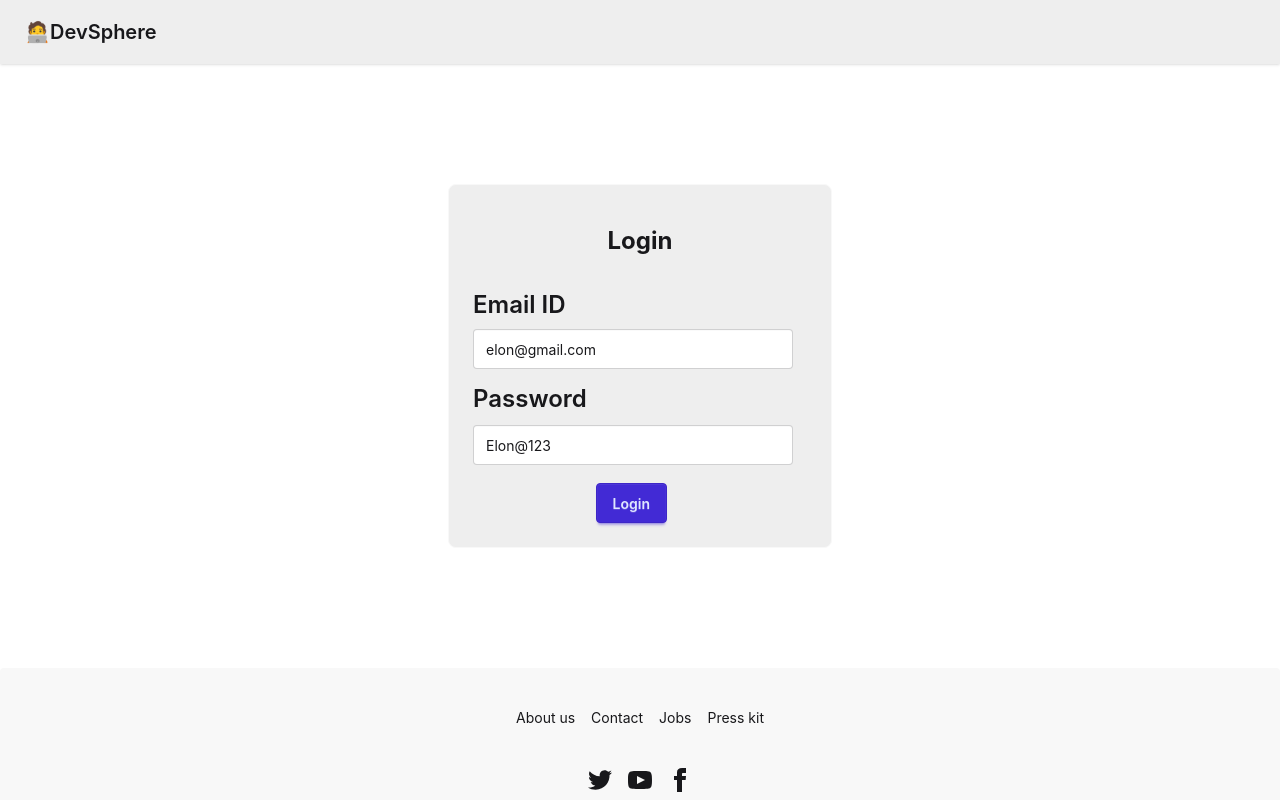
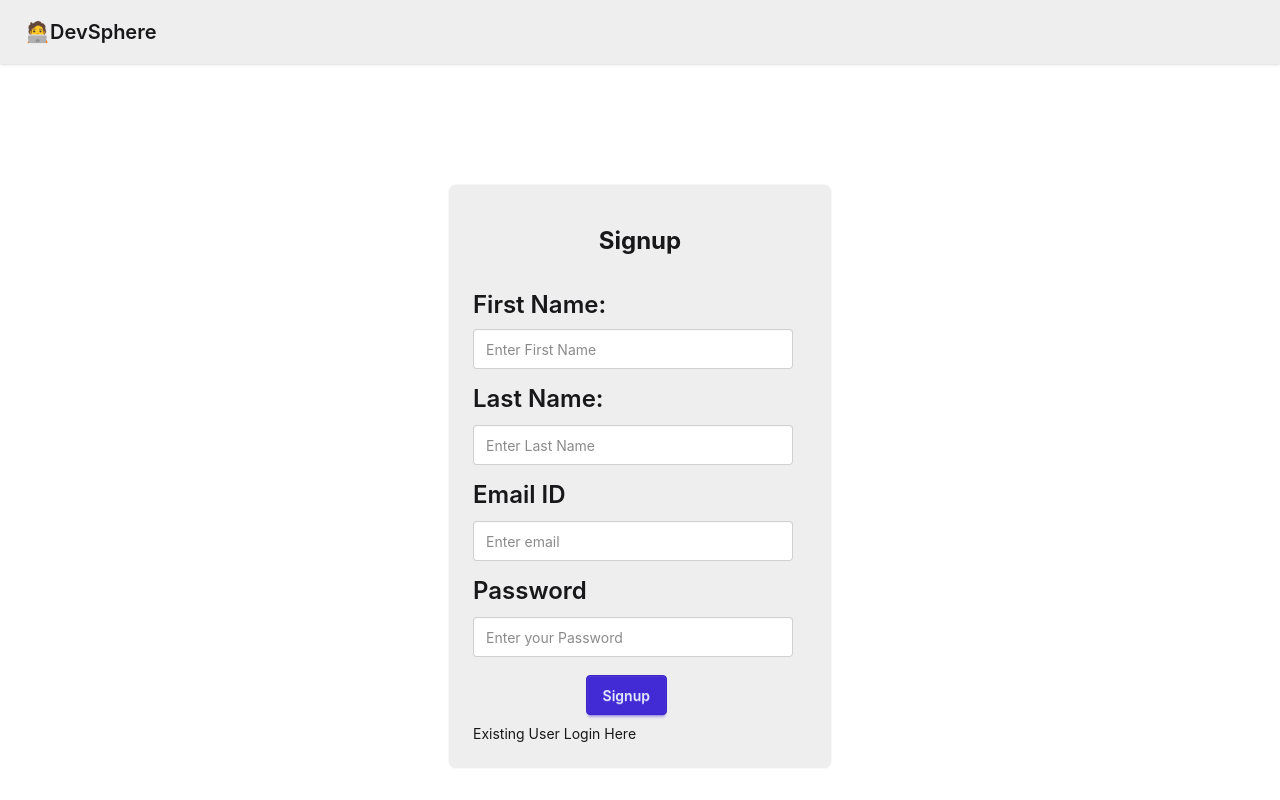
Before and after one commit to ParsiRamu/DevTinderWeb-Frontend, a React (Vite) app: page /login in a window 1280 px wide. Shown: the top 800 px of the page. Built offline with nearby package versions, Linux system fonts and the light colour scheme; no server answers.

Commit message:
Create the signup Page and Test the application

```diff
--- a/src/Components/Connections.jsx
+++ b/src/Components/Connections.jsx
@@ -36,7 +36,7 @@ const Connections = () => {
         const {_id,firstName,lastName,age,gender,about,photoUrl} = connection;
         return (
             <div key={_id} className='flex m-4 p-4 rounded-lg bg-base-300 w-1/2 mx-auto'>
-                <div><img src={photoUrl} className='w-90 h-40 rounded-full' alt="photo" /></div>
+                <div><img src={photoUrl} className='w-60 h-40 rounded-full' alt="photo" /></div>
                 <div className='text-left mx-4'>
                     <h2 className='text-2xl font-sans'>{firstName+" "+lastName}</h2>
                {age&& gender&& <p>{age+" , "+gender}</p>}
--- a/src/Components/EditProfile.jsx
+++ b/src/Components/EditProfile.jsx
@@ -10,10 +10,10 @@ const EditProfile = ({user}) => {
 
     const [firstName,setfirstName] = useState(user.firstName)
     const [lastName,setlasttName] = useState(user.lastName)
-    const [age,setAge] = useState(user.age)
-    const [gender,setGender] = useState(user.gender)
-    const [about,setAbout] = useState(user.about)
-    const [photoUrl,setPhotoUrl] = useState(user.photoUrl)
+    const [age,setAge] = useState(user.age || "")
+    const [gender,setGender] = useState(user.gender || "")
+    const [about,setAbout] = useState(user.about || "")
+    const [photoUrl,setPhotoUrl] = useState(user.photoUrl || "")
     const [error,setError] = useState(" ")
     const dispatch = useDispatch();
     const [showToast ,setshowToast] = useState(false)
--- a/src/Components/Login.jsx
+++ b/src/Components/Login.jsx
@@ -9,8 +9,11 @@ import { BASE_URL } from '../utils/constants';
 
 
 const Login = () => {
-  const [emailId,setEmailId] = useState("elon@gmail.com")
-  const [passWord,setPassword] = useState("Elon@123")
+  const [emailId,setEmailId] = useState("")
+  const [firstName,setFirstName] = useState("")
+  const [lastName,setlastName] = useState("")
+  const [isLoginform ,setisLoginform]  = useState(false)
+  const [passWord,setPassword] = useState("")
   const [error, setError] = useState("")
   const dispatch = useDispatch()
   const navigate = useNavigate()
@@ -28,15 +31,43 @@ const Login = () => {
   }
     catch(err){
       setError(err?.response?.data || "something went wrong!")
-      console.error(err?.response?.data)
+
+    }
+  }
+  const handleSignup = async()=>{
+    try{
+      const res = await axios.post(BASE_URL+"/signup",{firstName,lastName,emailId,passWord},{withCredentials:true})
+      console.log(res)
+       dispatch(addUser(res?.data?.data));
+      return navigate("/profile")
+
+    }
+    catch(err){
+       setError(err?.response?.data || "something went wrong!")
+
     }
   }
   return (
     <div className='flex justify-center my-10'>
      <div className="card card-border bg-base-300 w-96 my-20">
   <div className="card-body">
-    <h2 className="card-title justify-center font-bold my-4 text-2xl">Login</h2>
+    <h2 className="card-title justify-center font-bold my-4 text-2xl">{isLoginform?"Login":"Signup"}</h2>
     <fieldset className="fieldset">
+     {!isLoginform &&
+     <><legend className="fieldset-legend text-2xl ">First Name:</legend>
+  <input type="text"
+  value={firstName}
+   className="input" placeholder="Enter First Name "
+   onChange={(e)=>{
+    setFirstName(e.target.value)
+ }}/>
+  <legend className="fieldset-legend text-2xl ">Last Name:</legend>
+  <input type="text"
+  value={lastName}
+  className="input" placeholder="Enter Last Name "
+  onChange={(e)=>{
+    setlastName(e.target.value)
+  }}/> </>}
   <legend className="fieldset-legend text-2xl ">Email ID</legend>
   <input type="text"
   value={emailId}
@@ -45,7 +76,7 @@ const Login = () => {
     setEmailId(e.target.value)
  }}/>
   <legend className="fieldset-legend text-2xl ">Password</legend>
-  <input type="text"
+  <input type="password"
   value={passWord}
   className="input" placeholder="Enter your Password"
   onChange={(e)=>{
@@ -54,7 +85,8 @@ const Login = () => {
   <p className='text-red-600 font-mono'>{error}</p>
   </fieldset>
     <div className="card-actions justify-end">
-      <button className="btn btn-primary justify-center mx-35" onClick={handleLogin}>Login</button>
+      <button className="btn btn-primary justify-center mx-35" onClick={isLoginform? handleLogin:handleSignup}>{isLoginform?"Login":"Signup"}</button>
+      <p className='flex justify-between cursor-pointer' onClick={()=>setisLoginform((value)=>!value)}>{isLoginform?"New User Signup Here":"Existing User Login Here"}</p>
     </div>
   </div>
 </div>
--- a/src/Components/UserCardd.jsx
+++ b/src/Components/UserCardd.jsx
@@ -26,7 +26,7 @@ const handleSendRequest = async(status,userId)=>{
   return (
 
 
-    <div className="card bg-base-300 w-96 shadow-sm h-2/4 mt-30">
+    <div className="card bg-base-300 w-90 shadow-sm h-2/4 mt-30">
   <figure>
     <img
       src={photoUrl}
```
Also changed, not shown: 1 other file (tests, documents, lock files or other folders).
